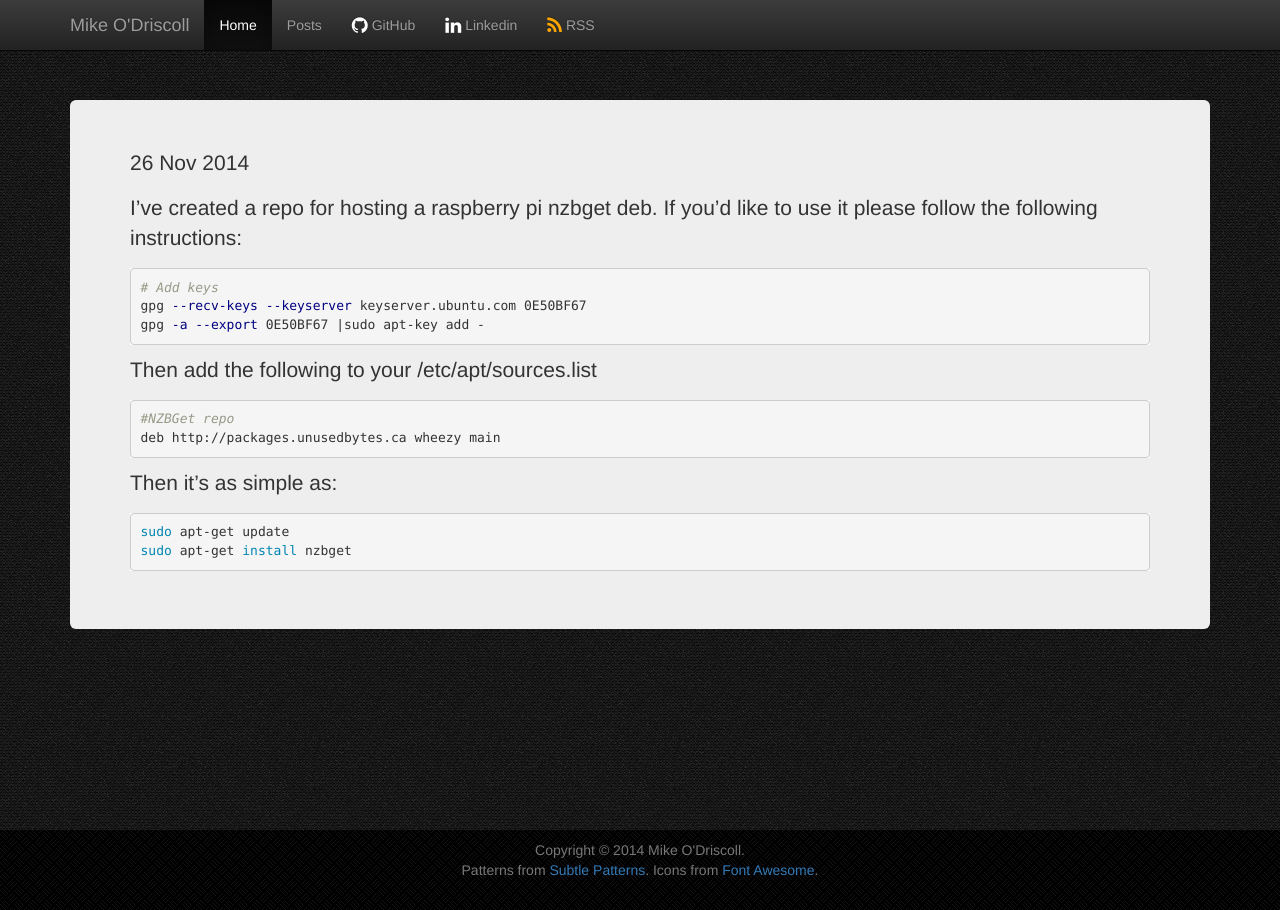
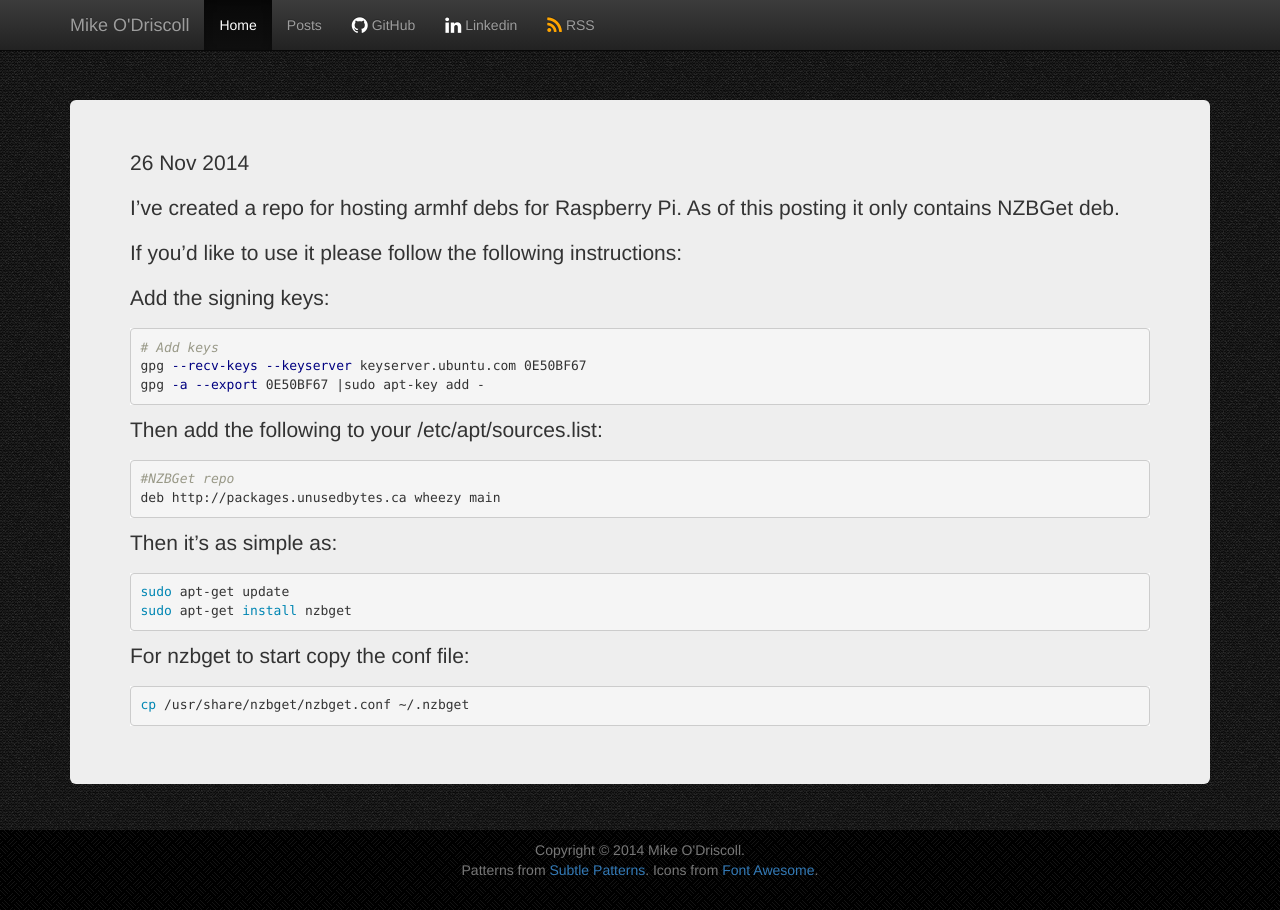
Before and after one commit to mikeodr/mikeodr.github.io, a Jekyll site: the page built from _posts/2014-11-26-nzbget-raspberrypi.markdown, in a window 1280 px wide. Built offline with Jekyll 4.4.1, drawn with Linux system fonts in a browser that asks for light colours; nearby versions of some CDN libraries; Markdown is read by kramdown in place of the engine named in the settings.

Commit message:
Updating nzbget post.

```diff
--- a/_posts/2014-11-26-nzbget-raspberrypi.markdown
+++ b/_posts/2014-11-26-nzbget-raspberrypi.markdown
@@ -5,16 +5,19 @@ date:   2014-11-26 00:34:00
 categories: [RaspberryPi, nzbget]
 ---
 
-I’ve created a repo for hosting a raspberry pi nzbget deb.
+I’ve created a repo for hosting armhf debs for Raspberry Pi.
+As of this posting it only contains NZBGet deb.
+
 If you’d like to use it please follow the following instructions:
 
+Add the signing keys:
 {% highlight bash %}
 # Add keys
 gpg --recv-keys --keyserver keyserver.ubuntu.com 0E50BF67
 gpg -a --export 0E50BF67 |sudo apt-key add -
 {% endhighlight %}
 
-Then add the following to your /etc/apt/sources.list
+Then add the following to your /etc/apt/sources.list:
 {% highlight bash %}
 #NZBGet repo
 deb http://packages.unusedbytes.ca wheezy main
@@ -25,3 +28,8 @@ Then it’s as simple as:
 sudo apt-get update
 sudo apt-get install nzbget
 {% endhighlight %}
+
+For nzbget to start copy the conf file:
+{% highlight bash %}
+cp /usr/share/nzbget/nzbget.conf ~/.nzbget
+{% endhighlight %}
```
